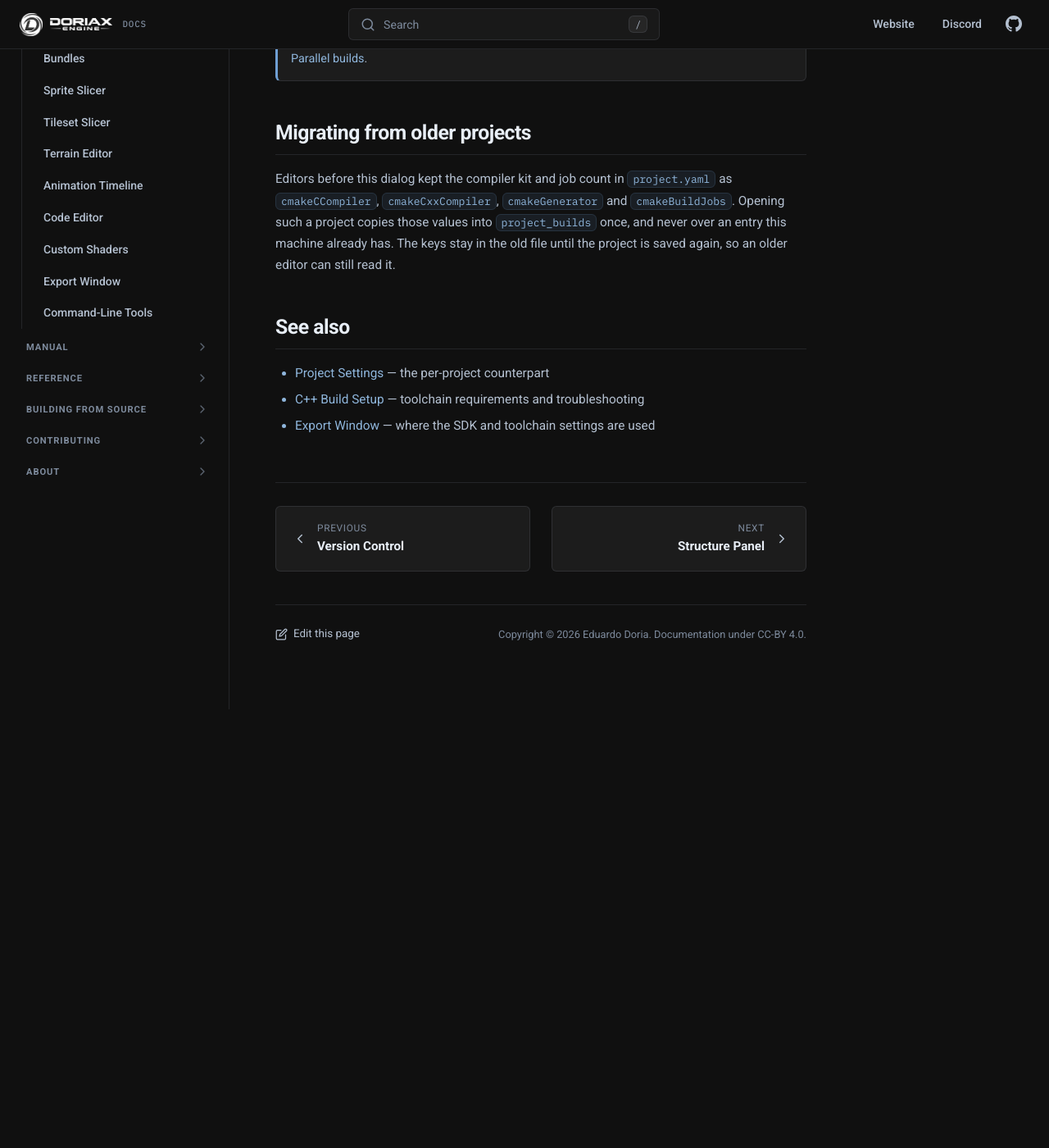
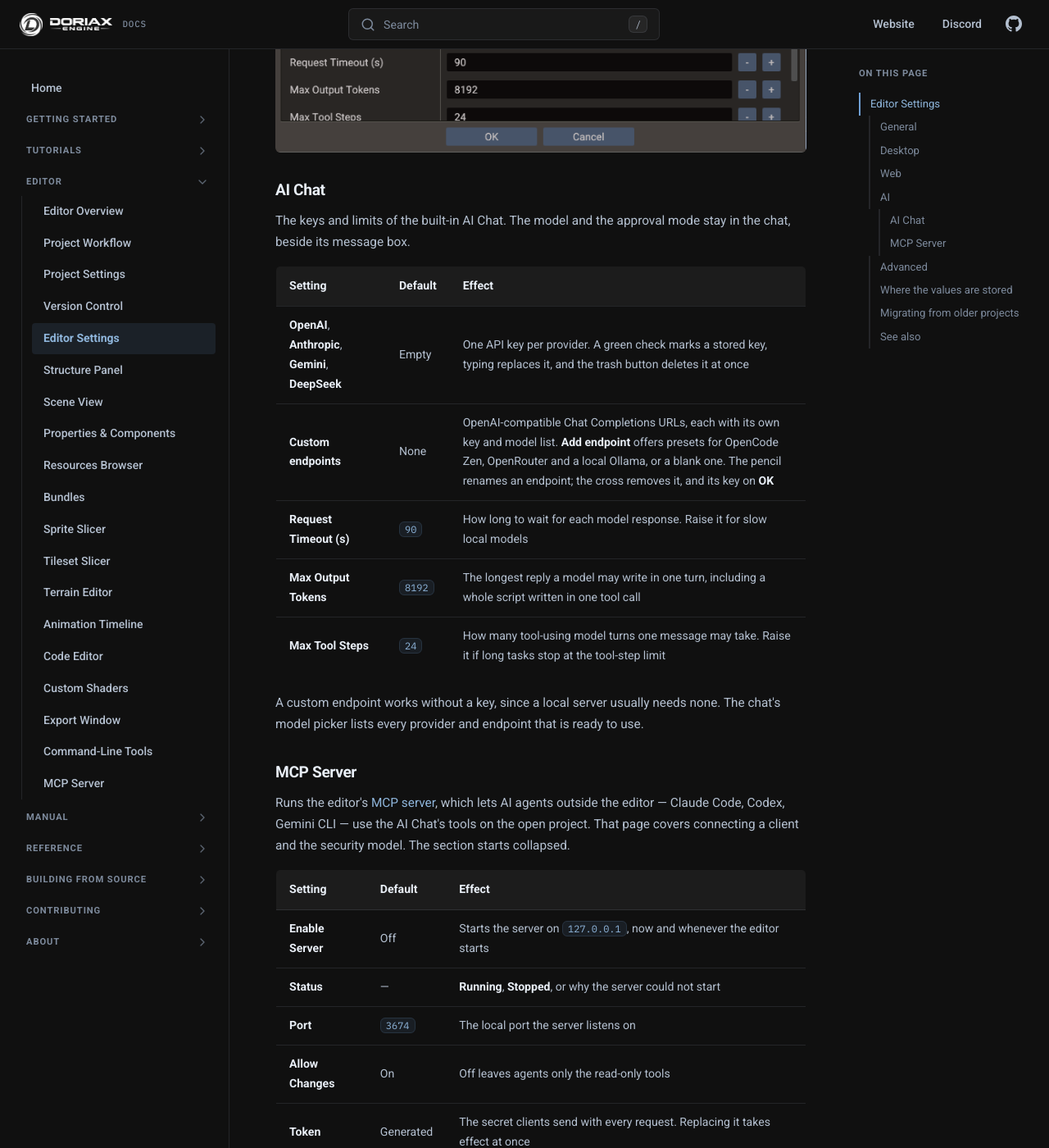
Before and after one commit to doriaxengine/doriax-docs, an MkDocs documentation site: the page built from docs/editor/editor-settings.md, in a window 1280 px wide and 1400 px high, scrolled down 3309 px. Shown: the whole window at 82% size. Built offline with MkDocs 1.6.1, drawn with Linux system fonts in a browser that asks for light colours; comment, search, counter and statistics services are not loaded; before the commit the page ends 4174 px from its top, so only the background shows below that; some of the changed text lies outside the part shown.

Commit message:
Doc the MCP server and the AI settings tab

```diff
--- a/docs/editor/editor-settings.md
+++ b/docs/editor/editor-settings.md
@@ -1,19 +1,19 @@
 ---
-description: The Editor Settings dialog — build toolchain, Emscripten SDK, default export directory, and other machine-local editor preferences.
+description: The Editor Settings dialog — build toolchain, Emscripten SDK, default export directory, AI Chat keys, the MCP server, and other machine-local editor preferences.
 ---
 
 # Editor Settings
 
 **Edit → Editor Settings** holds the settings that belong to *this machine* rather than
-to the project: where your compiler and SDKs are, where exports go by default, and how
-the editor itself renders. They are saved to the editor's `settings.yaml`, never to
-`project.yaml`, so they are not shared through version control and a teammate opening
-the same project keeps their own toolchain.
+to the project: where your compiler and SDKs are, where exports go by default, how the
+editor itself renders, and how it talks to AI models and agents. They are saved with the
+editor's own settings, never to `project.yaml`, so they are not shared through version
+control and a teammate opening the same project keeps their own toolchain and keys.
 
 Anything the game itself carries — application identity, canvas, window, directories,
 per-platform settings — is in [Project Settings](project-settings.md) instead.
 
-The dialog is a modal with four tabs and an **OK** / **Cancel** footer.
+The dialog is a modal with five tabs and an **OK** / **Cancel** footer.
 
 ## General
 
@@ -74,6 +74,45 @@ Windows ABI rules, and how to read a failing build.
 The status line updates as soon as you pick a folder, so you can confirm the SDK before
 leaving the dialog. See [Building for HTML5](../building/html5.md) for installing the SDK.
 
+## AI
+
+Two collapsible sections: **AI Chat**, open by default, and **MCP Server** below it. The
+chat's gear button, and its prompts to add a key, open the dialog on this tab.
+
+![The AI tab of Editor Settings](../assets/screenshots/editor-settings-ai.png)
+
+### AI Chat
+
+The keys and limits of the built-in AI Chat. The model and the approval mode stay in the
+chat, beside its message box.
+
+| Setting | Default | Effect |
+| --- | --- | --- |
+| **OpenAI**, **Anthropic**, **Gemini**, **DeepSeek** | Empty | One API key per provider. A green check marks a stored key, typing replaces it, and the trash button deletes it at once |
+| **Custom endpoints** | None | OpenAI-compatible Chat Completions URLs, each with its own key and model list. **Add endpoint** offers presets for OpenCode Zen, OpenRouter and a local Ollama, or a blank one. The pencil renames an endpoint; the cross removes it, and its key on **OK** |
+| **Request Timeout (s)** | `90` | How long to wait for each model response. Raise it for slow local models |
+| **Max Output Tokens** | `8192` | The longest reply a model may write in one turn, including a whole script written in one tool call |
+| **Max Tool Steps** | `24` | How many tool-using model turns one message may take. Raise it if long tasks stop at the tool-step limit |
+
+A custom endpoint works without a key, since a local server usually needs none. The chat's
+model picker lists every provider and endpoint that is ready to use.
+
+### MCP Server
+
+Runs the editor's [MCP server](mcp-server.md), which lets AI agents outside the editor —
+Claude Code, Codex, Gemini CLI — use the AI Chat's tools on the open project. That page
+covers connecting a client and the security model. The section starts collapsed.
+
+| Setting | Default | Effect |
+| --- | --- | --- |
+| **Enable Server** | Off | Starts the server on `127.0.0.1`, now and whenever the editor starts |
+| **Status** | — | **Running**, **Stopped**, or why the server could not start |
+| **Port** | `3674` | The local port the server listens on |
+| **Allow Changes** | On | Off leaves agents only the read-only tools |
+| **Token** | Generated | The secret clients send with every request. Replacing it takes effect at once |
+| **URL** | — | The endpoint, with a copy button |
+| **Clients** | — | Ready commands that add the editor to Claude Code, Codex or Gemini CLI, each with a copy button |
+
 ## Advanced
 
 **Clear Shader Cache** deletes the compiled-shader cache shared by every project on this
@@ -82,8 +121,9 @@ build being slower. The button is disabled while a scene is playing.
 
 ## Where the values are stored
 
-All of it goes to the editor's `settings.yaml`, beside `editor.log` — the
-[FAQ](../about/faq.md#where-can-i-find-the-editor-crash-log) lists the per-platform path.
+Everything but the secrets goes to the editor's `settings.yaml`, beside `editor.log` —
+the [FAQ](../about/faq.md#where-can-i-find-the-editor-crash-log) lists the per-platform
+path.
 
 | Key | Holds |
 | --- | --- |
@@ -92,6 +132,12 @@ All of it goes to the editor's `settings.yaml`, beside `editor.log` — the
 | `export.default_dir` | The default export directory |
 | `project_builds` | Per project: compiler kit and parallel build jobs, keyed by the absolute path of its `project.yaml` |
 | `project_exports` | Per project and export mode: the last output directory used |
+| `ai_assistant` | The AI Chat's provider, model, approval mode, custom endpoints and limits |
+| `mcp_server` | The MCP server's `enabled`, `port` and `allow_changes` |
+
+API keys and the MCP token never go to `settings.yaml`. They are kept in `ai_keys.dat` in
+the same folder, obfuscated with a key derived from that folder's path, so the file does
+not work when copied to another machine.
 
 The per-project entries are keyed by path, so moving a project through **Save Project
 As** re-keys them and your toolchain choice follows the project on this machine.
@@ -115,3 +161,4 @@ an older editor can still read it.
 - [Project Settings](project-settings.md) — the per-project counterpart
 - [C++ Build Setup](../manual/cpp-build-setup.md) — toolchain requirements and troubleshooting
 - [Export Window](export.md) — where the SDK and toolchain settings are used
+- [MCP Server](mcp-server.md) — connecting outside AI agents to the editor
--- a/mkdocs.yml
+++ b/mkdocs.yml
@@ -99,6 +99,7 @@ nav:
       - Custom Shaders: 'editor/custom-shaders.md'
       - Export Window: 'editor/export.md'
       - Command-Line Tools: 'editor/command-line.md'
+      - MCP Server: 'editor/mcp-server.md'
   - Manual:
       - Engine Architecture: 'manual/architecture.md'
       - Scenes & Entities: 'manual/scenes-and-entities.md'
```
Also changed, not shown: docs/editor/index.md (+2 -1 lines), docs/editor/mcp-server.md (added, +201 -0 lines), docs/editor/project-workflow.md (+1 -1 lines), docs/assets/screenshots/editor-settings-ai.png (added), docs/assets/screenshots/editor-settings-desktop.png, docs/assets/screenshots/editor-settings-mcp.png (added).
